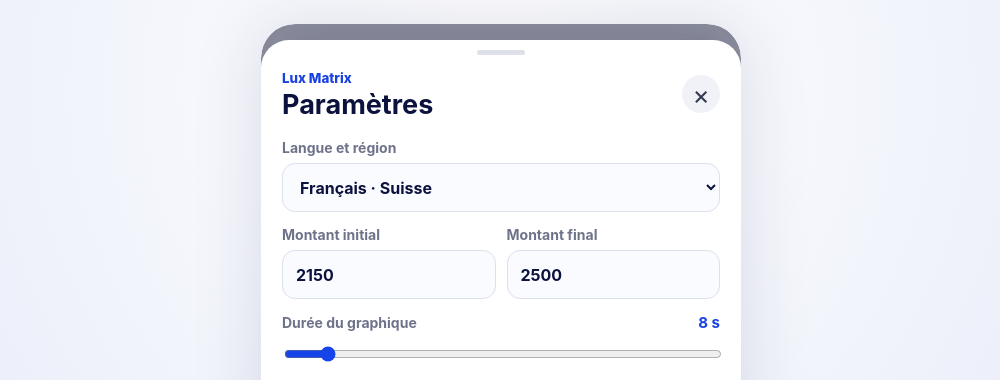
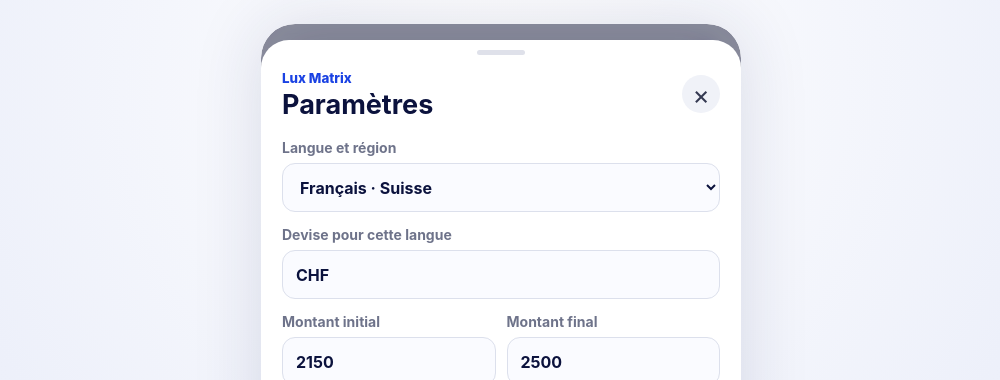
Before and after one commit to ArturT2003/Quantum, a plain HTML site: page dist/index.html in a window 1280 px wide. Both pictures are taken after a click on the button "Open settings". Shown: the top 380 px of the page, without its empty margins (139-1139 px from the left). Drawn offline with Linux system fonts and the light colour scheme.

Commit message:
Update index.html

```diff
--- a/dist/index.html
+++ b/dist/index.html
@@ -191,6 +191,8 @@
             <option value="us">English · United States</option>
           </select></label>
 
+          <label class="field"><span data-i18n="currencyLabel">Devise pour cette langue</span><input id="currencyInput" type="text" maxlength="12" value="CHF" placeholder="CHF, €, $, ₴…" autocomplete="off" /></label>
+
           <div class="settings-grid">
             <label class="field"><span data-i18n="startAmount">Montant initial</span><input id="startAmount" type="number" min="100" step="50" value="2150" /></label>
             <label class="field"><span data-i18n="endAmount">Montant final</span><input id="endAmount" type="number" min="101" step="50" value="2500" /></label>
```
